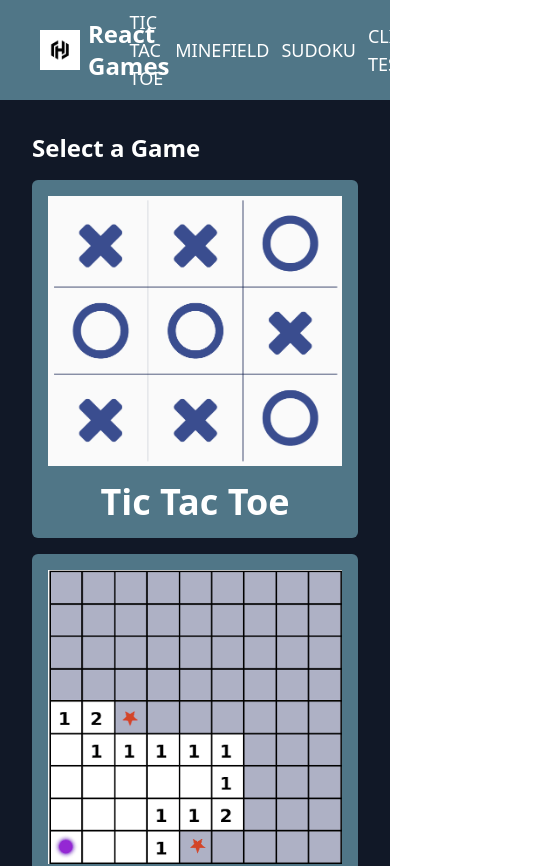
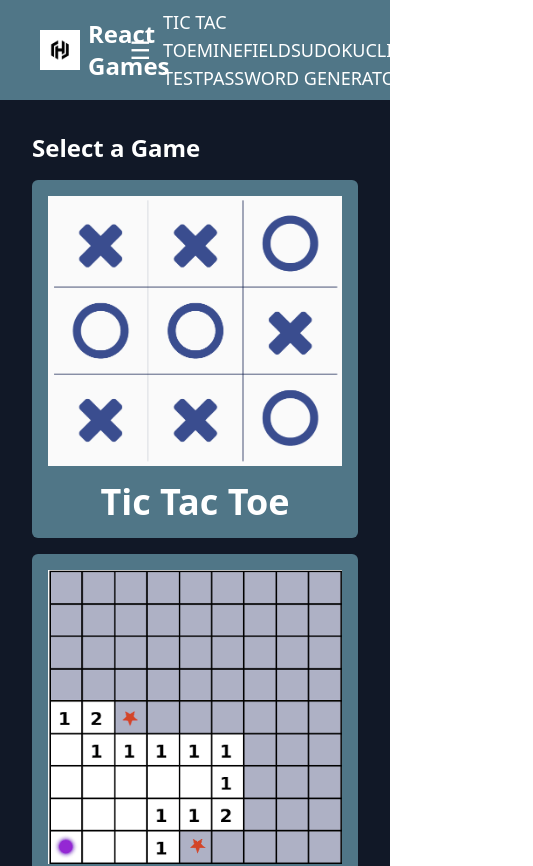
Before and after one commit to hasanasadov/hasgames, a React (Vite) app: page / in a window 390 px wide. Shown: the top 866 px of the page, 533 px wide, since content can reach past the window. Built offline with nearby package versions, Linux system fonts and the light colour scheme.

Commit message:
bugs spotted in header

```diff
--- a/src/Comp/header/index.jsx
+++ b/src/Comp/header/index.jsx
@@ -1,21 +1,31 @@
-// import { useLocation } from "react-router-dom";
 import { Link, NavLink } from "react-router-dom";
-import React from "react";
+import React, { useState } from "react";
 import { navItems } from "../../Constants";
-
-import Logo  from "../../../public/logo.jpg";
+import Logo from "../../../public/logo.jpg";
 
 export const Header = () => {
+  const [isMenuOpen, setIsMenuOpen] = useState(false);
+
+  const toggleMenu = () => {
+    setIsMenuOpen(!isMenuOpen);
+  };
 
   return (
-    <div className="sticky top-0 z-20 w-full py-2 px-10 bg-primary flex justify-between">
+    <div className="sticky top-0 z-20 w-full py-2 px-10 bg-primary flex justify-between items-center">
       <div className="flex items-center gap-x-3">
-        <Link to="/" className="flex items-center gap-x-2" >
+        <Link to="/" className="flex items-center gap-x-2">
           <img src={Logo} alt="logo" className="w-10 h-10" />
           <h1 className="text-white text-2xl font-bold">React Games</h1>
         </Link>
       </div>
-      <div className="flex  items-center gap-x-3">
+      <div className="flex items-center gap-x-3">
+        <button
+          className="text-white text-2xl md:hidden"
+          onClick={toggleMenu}
+        >
+          &#9776;
+        </button>
+        <div className={`md:flex ${isMenuOpen ? "slide-in" : "slide-out"} md:block`}>
           {navItems.map((navItem, idx) => {
             return (
               <NavLink
@@ -23,7 +33,7 @@ export const Header = () => {
                 to={navItem.path}
                 className={({ isActive }) =>
                   `text-white text-lg font-light uppercase ${
-                  isActive && "text-purple-900  font-extrabold"
+                    isActive && "text-purple-900 font-extrabold"
                   }`
                 }
               >
@@ -31,7 +41,7 @@ export const Header = () => {
               </NavLink>
             );
           })}
-
+        </div>
       </div>
     </div>
   );
--- a/src/Pages/PasswordGen/index.jsx
+++ b/src/Pages/PasswordGen/index.jsx
@@ -1,4 +1,4 @@
-import React, { useState } from 'react';
+import React, { useState } from "react";
 
 const PasswordGen = () => {
   const [length, setLength] = useState(8);
@@ -6,21 +6,28 @@ const PasswordGen = () => {
   const [includeLowercase, setIncludeLowercase] = useState(false);
   const [includeSymbols, setIncludeSymbols] = useState(false);
   const [includeNumbers, setIncludeNumbers] = useState(false);
-    const [password, setPassword] = useState('');
+  const [password, setPassword] = useState("");
 
   const generatePassword = () => {
-        const upperCaseChars = 'ABCDEFGHIJKLMNOPQRSTUVWXYZ';
-        const lowerCaseChars = 'abcdefghijklmnopqrstuvwxyz';
-        const numberChars = '0123456789';
-        const symbolChars = '!@#$%^&*()_+[]{}|;:,.<>?';
+    const upperCaseChars = "ABCDEFGHIJKLMNOPQRSTUVWXYZ";
+    const lowerCaseChars = "abcdefghijklmnopqrstuvwxyz";
+    const numberChars = "0123456789";
+    const symbolChars = "!@#$%^&*()_+[]{}|;:,.<>?";
 
-        let charSet = '';
+    let charSet = "";
     if (includeUppercase) charSet += upperCaseChars;
     if (includeLowercase) charSet += lowerCaseChars;
     if (includeNumbers) charSet += numberChars;
     if (includeSymbols) charSet += symbolChars;
 
-        let generatedPassword = '';
+
+    if (charSet === "") {
+        alert("Please select at least one character set to generate password");
+        setPassword("");
+        return;
+    }
+
+    let generatedPassword = "";
     for (let i = 0; i < length; i++) {
       const randomIndex = Math.floor(Math.random() * charSet.length);
       generatedPassword += charSet[randomIndex];
@@ -29,9 +36,19 @@ const PasswordGen = () => {
     setPassword(generatedPassword);
   };
 
+  const [copySuccess, setCopySuccess] = useState("Copy");
+
+  const handleCopy = () => {
+    navigator.clipboard.writeText(password).then(() => {
+      setCopySuccess("Copied!");
+      setTimeout(() => setCopySuccess("Copy"), 1000);
+    });
+  };
+
   return (
     <div className="flex flex-col items-center p-4">
       <h1 className="text-2xl font-bold mb-4">Password Generator</h1>
+      <div className="flex flex-col items-start justify-center p-4">
         <div className="mb-4">
           <label className="block mb-2">
             Password Length:
@@ -90,22 +107,20 @@ const PasswordGen = () => {
         </div>
         <button
           onClick={generatePassword}
-                className="bg-blue-500 text-white px-4 py-2 rounded hover:bg-blue-700"
+          className="bg-blue-500 text-white w-full px-4 py-2 rounded hover:bg-blue-700"
         >
           Generate Password
         </button>
-            <div className="mt-4 flex items-center">
+        <div className="mt-4 flex items-center justify-between w-full ">
           <h2 className="text-xl font-semibold mr-2">Generated Password:</h2>
           <p className="p-2 border rounded bg-gray-100 mr-2">{password}</p>
           <button
-                    onClick={() => {
-                        navigator.clipboard.writeText(password);
-                        document.getElementById('copy-icon').src = 'new-image-path.png';
-                    }}
+            onClick={handleCopy}
             className="bg-green-500 text-white px-2 py-1 rounded hover:bg-green-700"
           >
-                    <img id="copy-icon" src="original-image-path.png" alt="Copy" />
+            {copySuccess}
           </button>
+        </div>
       </div>
     </div>
   );
```
Lines whose indentation alone changed are shown as unchanged.
